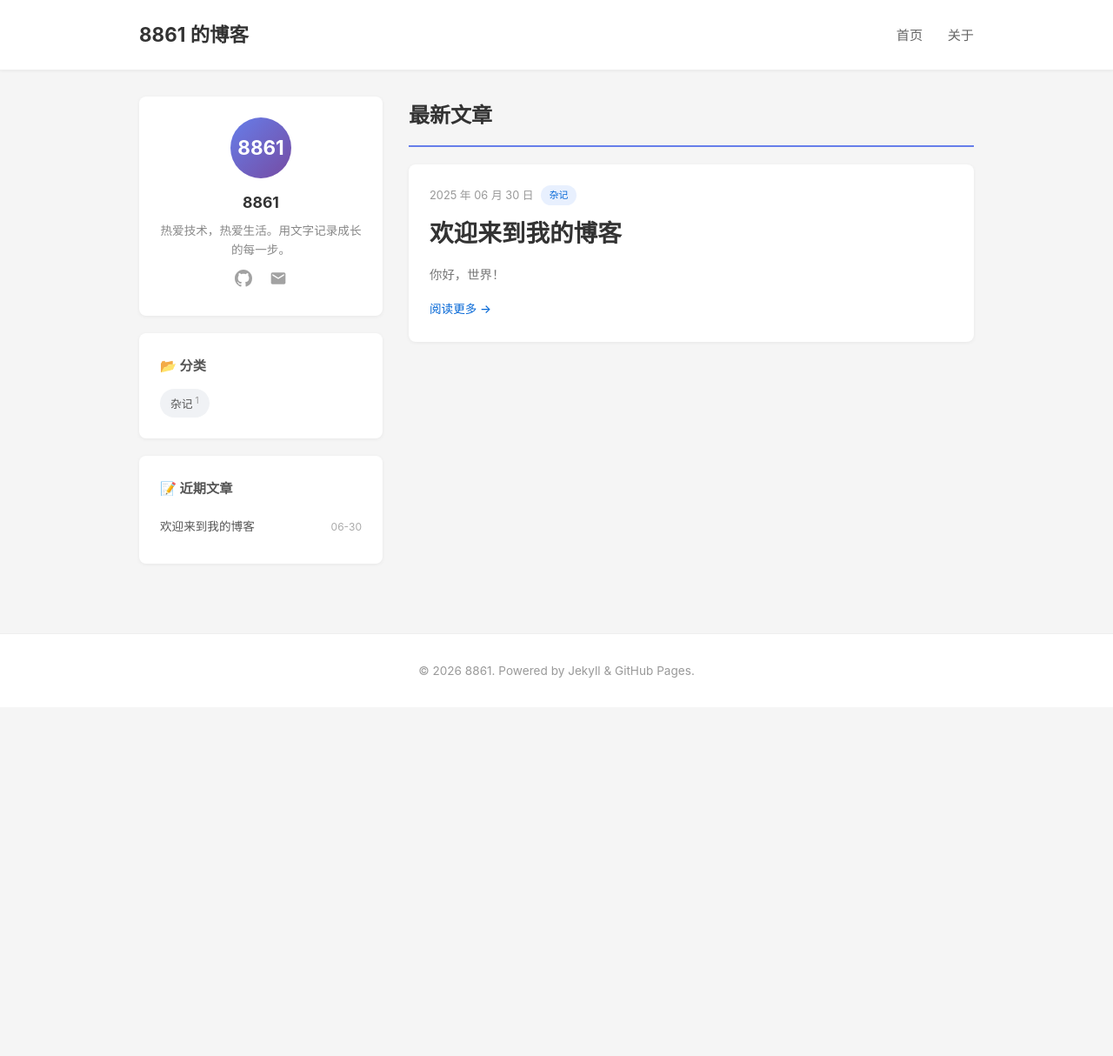
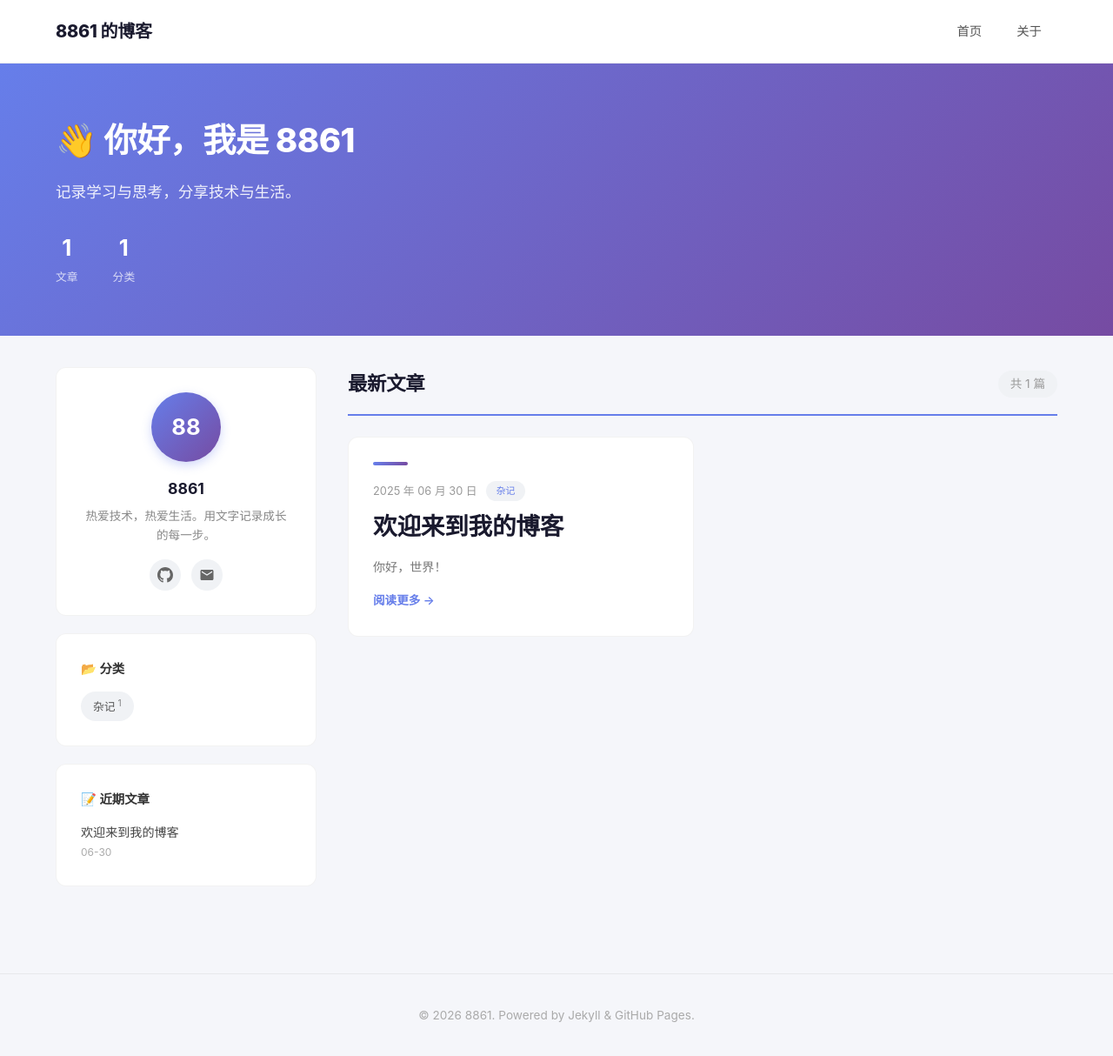
Before and after one commit to ldsun2024/ldsun2024.github.io, a Jekyll site: the page built from index.md, in a window 1280 px wide and 1215 px high. Shown: the whole window at 87% size. Built offline with Jekyll 4.4.1, drawn with Linux system fonts in a browser that asks for light colours.

Commit message:
首页改造: 宽版全屏设计 + Hero横幅 + 文章卡片网格

```diff
--- a/_layouts/default.html
+++ b/_layouts/default.html
@@ -20,7 +20,7 @@
     </div>
   </header>
 
-  <main class="container">
+  <main>
     {{ content }}
   </main>
 
--- a/_layouts/page.html
+++ b/_layouts/page.html
@@ -1,6 +1,7 @@
 ---
 layout: default
 ---
+<div class="container">
   <article class="page">
     <header class="page-header">
       <h1 class="page-title">{{ page.title }}</h1>
@@ -9,3 +10,4 @@ layout: default
       {{ content }}
     </div>
   </article>
+</div>
--- a/assets/css/style.css
+++ b/assets/css/style.css
@@ -1,4 +1,5 @@
-* {
+/* ========== Reset & Base ========== */
+*, *::before, *::after {
   margin: 0;
   padding: 0;
   box-sizing: border-box;
@@ -6,24 +7,26 @@
 
 body {
   font-family: -apple-system, BlinkMacSystemFont, "Segoe UI", "PingFang SC", "Microsoft YaHei", sans-serif;
-  line-height: 1.8;
-  color: #333;
-  background: #f5f5f5;
+  line-height: 1.7;
+  color: #1a1a2e;
+  background: #f5f6fa;
 }
 
 .container {
-  max-width: 1000px;
+  max-width: 1200px;
   margin: 0 auto;
-  padding: 0 20px;
+  padding: 0 24px;
 }
 
-/* Header */
+/* ========== Sticky Header ========== */
 .site-header {
-  background: #fff;
-  border-bottom: 1px solid #eee;
-  padding: 20px 0;
-  margin-bottom: 30px;
-  box-shadow: 0 1px 3px rgba(0,0,0,0.05);
+  background: rgba(255,255,255,0.95);
+  border-bottom: 1px solid rgba(0,0,0,0.06);
+  padding: 16px 0;
+  position: sticky;
+  top: 0;
+  z-index: 100;
+  backdrop-filter: blur(12px);
 }
 
 .site-header .container {
@@ -33,98 +36,175 @@ body {
 }
 
 .site-title {
-  font-size: 1.4em;
-  font-weight: 700;
-  color: #333;
+  font-size: 1.25em;
+  font-weight: 800;
+  color: #1a1a2e;
   text-decoration: none;
+  letter-spacing: -0.3px;
+}
+
+.site-nav {
+  display: flex;
+  gap: 4px;
 }
 
 .site-nav a {
-  margin-left: 24px;
-  color: #666;
+  padding: 8px 18px;
+  color: #555;
   text-decoration: none;
-  font-size: 0.95em;
-  transition: color 0.2s;
+  font-size: 0.9em;
+  font-weight: 500;
+  border-radius: 8px;
+  transition: all 0.2s;
 }
 
 .site-nav a:hover {
-  color: #0366d6;
+  background: #f0f2f5;
+  color: #1a1a2e;
 }
 
-/* ========== Home Two-column Layout ========== */
+/* ========== Hero Section ========== */
+.hero {
+  background: linear-gradient(135deg, #667eea 0%, #764ba2 100%);
+  padding: 56px 0;
+  color: #fff;
+}
+
+.hero-content {
+  position: relative;
+  z-index: 1;
+}
+
+.hero h1 {
+  font-size: 2.4em;
+  font-weight: 800;
+  margin-bottom: 12px;
+  letter-spacing: -0.5px;
+}
+
+.hero p {
+  font-size: 1.1em;
+  opacity: 0.9;
+  line-height: 1.6;
+}
+
+.hero-stats {
+  display: flex;
+  gap: 40px;
+  margin-top: 28px;
+}
+
+.hero-stats .stat-item {
+  text-align: center;
+}
+
+.hero-stats .stat-num {
+  font-size: 1.6em;
+  font-weight: 700;
+}
+
+.hero-stats .stat-label {
+  font-size: 0.8em;
+  opacity: 0.75;
+  margin-top: 2px;
+}
+
+/* ========== Home Layout ========== */
 .home-layout {
   display: flex;
-  gap: 30px;
+  gap: 36px;
   align-items: flex-start;
+  margin-top: 36px;
 }
 
-/* Sidebar */
+/* ========== Sidebar ========== */
 .sidebar {
-  flex: 0 0 280px;
+  flex: 0 0 300px;
   position: sticky;
-  top: 20px;
+  top: 90px;
 }
 
 .sidebar-card {
   background: #fff;
-  border-radius: 8px;
-  padding: 24px;
+  border-radius: 12px;
+  padding: 28px;
   margin-bottom: 20px;
-  box-shadow: 0 1px 4px rgba(0,0,0,0.06);
+  border: 1px solid rgba(0,0,0,0.05);
+  transition: box-shadow 0.2s;
 }
 
-.sidebar-card h3 {
-  font-size: 1.1em;
-  margin-bottom: 6px;
+.sidebar-card:hover {
+  box-shadow: 0 4px 20px rgba(0,0,0,0.06);
+}
+
+/* Profile card */
+.profile-card {
   text-align: center;
 }
 
-.sidebar-card h4 {
-  font-size: 0.95em;
-  margin-bottom: 12px;
-  color: #555;
-}
-
-.sidebar-card .bio {
-  font-size: 0.85em;
-  color: #888;
-  text-align: center;
-  line-height: 1.6;
-}
-
-/* Avatar */
 .avatar {
-  width: 70px;
-  height: 70px;
+  width: 80px;
+  height: 80px;
   border-radius: 50%;
   background: linear-gradient(135deg, #667eea, #764ba2);
   color: #fff;
-  font-size: 1.4em;
+  font-size: 1.6em;
   font-weight: 700;
   display: flex;
   align-items: center;
   justify-content: center;
-  margin: 0 auto 12px;
+  margin: 0 auto 16px;
+  box-shadow: 0 4px 12px rgba(102,126,234,0.3);
 }
 
-/* Social links */
+.profile-card h3 {
+  font-size: 1.1em;
+  margin-bottom: 6px;
+}
+
+.profile-card .bio {
+  font-size: 0.85em;
+  color: #888;
+  line-height: 1.6;
+  margin-bottom: 16px;
+}
+
 .social-links {
-  text-align: center;
-  margin-top: 12px;
+  display: flex;
+  justify-content: center;
+  gap: 12px;
 }
 
 .social-links a {
-  display: inline-block;
-  margin: 0 8px;
-  opacity: 0.6;
-  transition: opacity 0.2s;
+  display: inline-flex;
+  align-items: center;
+  justify-content: center;
+  width: 36px;
+  height: 36px;
+  border-radius: 50%;
+  background: #f0f2f5;
+  transition: all 0.2s;
 }
 
 .social-links a:hover {
-  opacity: 1;
+  background: #667eea;
 }
 
-/* Categories */
+.social-links a:hover svg {
+  fill: #fff;
+}
+
+/* Sidebar section */
+.sidebar-card h4 {
+  font-size: 0.9em;
+  font-weight: 700;
+  color: #333;
+  margin-bottom: 14px;
+  display: flex;
+  align-items: center;
+  gap: 8px;
+}
+
 .categories {
   display: flex;
   flex-wrap: wrap;
@@ -134,234 +214,323 @@ body {
 .category-tag {
   display: inline-block;
   background: #f0f2f5;
-  padding: 4px 12px;
+  padding: 5px 14px;
   border-radius: 20px;
   font-size: 0.8em;
   color: #555;
+  transition: all 0.2s;
+  cursor: default;
+}
+
+.category-tag:hover {
+  background: #667eea;
+  color: #fff;
 }
 
 .category-tag sup {
-  color: #999;
   margin-left: 3px;
   font-size: 0.8em;
+  opacity: 0.7;
 }
 
-/* Sidebar recent posts */
+.category-tag:hover sup {
+  opacity: 1;
+}
+
+/* Sidebar posts */
 .sidebar-posts {
   list-style: none;
 }
 
 .sidebar-posts li {
-  padding: 6px 0;
+  padding: 10px 0;
   border-bottom: 1px solid #f5f5f5;
-  display: flex;
-  justify-content: space-between;
-  align-items: center;
 }
 
 .sidebar-posts li:last-child {
   border-bottom: none;
+  padding-bottom: 0;
+}
+
+.sidebar-posts li:first-child {
+  padding-top: 0;
 }
 
 .sidebar-posts a {
-  color: #555;
+  display: block;
+  color: #444;
   text-decoration: none;
-  font-size: 0.85em;
-  flex: 1;
-  overflow: hidden;
-  text-overflow: ellipsis;
-  white-space: nowrap;
+  font-size: 0.88em;
+  line-height: 1.5;
+  transition: color 0.2s;
+  font-weight: 500;
 }
 
 .sidebar-posts a:hover {
-  color: #0366d6;
+  color: #667eea;
 }
 
 .sidebar-posts .post-date {
   font-size: 0.75em;
   color: #aaa;
-  margin-left: 8px;
-  flex-shrink: 0;
+  margin-top: 3px;
+  display: block;
 }
 
-/* Main content area */
+/* ========== Main Content Area ========== */
 .home-main {
   flex: 1;
   min-width: 0;
 }
 
-.section-title {
-  font-size: 1.5em;
-  color: #333;
-  margin-bottom: 20px;
-  padding-bottom: 12px;
+.section-header {
+  display: flex;
+  align-items: center;
+  justify-content: space-between;
+  margin-bottom: 24px;
+  padding-bottom: 16px;
   border-bottom: 2px solid #667eea;
 }
 
-/* Post cards */
+.section-title {
+  font-size: 1.4em;
+  font-weight: 700;
+  color: #1a1a2e;
+  letter-spacing: -0.3px;
+}
+
+.section-count {
+  font-size: 0.85em;
+  color: #999;
+  background: #f0f2f5;
+  padding: 4px 14px;
+  border-radius: 20px;
+}
+
+/* ========== Post Cards Grid ========== */
+.post-grid {
+  display: grid;
+  grid-template-columns: repeat(2, 1fr);
+  gap: 20px;
+}
+
 .post-card {
   background: #fff;
-  border-radius: 8px;
-  padding: 24px;
-  margin-bottom: 16px;
-  box-shadow: 0 1px 4px rgba(0,0,0,0.06);
-  transition: box-shadow 0.2s, transform 0.2s;
+  border-radius: 12px;
+  padding: 28px;
+  border: 1px solid rgba(0,0,0,0.05);
+  transition: all 0.25s ease;
+  display: flex;
+  flex-direction: column;
 }
 
 .post-card:hover {
-  box-shadow: 0 4px 12px rgba(0,0,0,0.1);
-  transform: translateY(-2px);
+  box-shadow: 0 8px 30px rgba(0,0,0,0.08);
+  transform: translateY(-4px);
+  border-color: transparent;
+}
+
+.post-card-accent {
+  width: 40px;
+  height: 4px;
+  border-radius: 4px;
+  background: linear-gradient(90deg, #667eea, #764ba2);
+  margin-bottom: 18px;
 }
 
 .post-card .post-meta {
   font-size: 0.8em;
   color: #999;
-  margin-bottom: 8px;
   display: flex;
   align-items: center;
-  gap: 8px;
+  gap: 10px;
+  flex-wrap: wrap;
+  margin-bottom: 10px;
 }
 
 .cat-badge {
   display: inline-block;
-  background: #e8f0fe;
-  color: #0366d6;
-  padding: 2px 10px;
+  background: #f0f2f5;
+  color: #667eea;
+  padding: 2px 12px;
   border-radius: 12px;
   font-size: 0.85em;
+  font-weight: 500;
 }
 
 .post-card h2 {
-  margin-bottom: 10px;
+  margin-bottom: 12px;
+  flex: 1;
 }
 
 .post-link {
   font-size: 1.15em;
-  color: #333;
+  color: #1a1a2e;
   text-decoration: none;
-  font-weight: 600;
+  font-weight: 700;
+  line-height: 1.4;
   transition: color 0.2s;
+  letter-spacing: -0.2px;
 }
 
 .post-link:hover {
-  color: #0366d6;
+  color: #667eea;
 }
 
 .post-excerpt {
   color: #777;
-  font-size: 0.9em;
+  font-size: 0.88em;
   line-height: 1.7;
-  margin-bottom: 12px;
+  margin-bottom: 16px;
+  display: -webkit-box;
+  -webkit-line-clamp: 3;
+  -webkit-box-orient: vertical;
+  overflow: hidden;
 }
 
 .read-more {
-  color: #0366d6;
+  color: #667eea;
   text-decoration: none;
   font-size: 0.85em;
-  font-weight: 500;
+  font-weight: 600;
+  transition: all 0.2s;
+  display: inline-flex;
+  align-items: center;
+  gap: 4px;
 }
 
 .read-more:hover {
-  text-decoration: underline;
+  gap: 8px;
 }
 
-/* ========== Post page ========== */
-.post-header, .page-header {
-  margin-bottom: 30px;
+/* ========== Post/Page Content ========== */
+.post, .page {
+  max-width: 800px;
+  margin: 40px auto;
 }
 
-.post-title, .page-title {
-  font-size: 2em;
-  color: #333;
-  margin-bottom: 10px;
-  line-height: 1.3;
+.post-header {
+  margin-bottom: 32px;
 }
 
-.post-meta {
+.post-title {
+  font-size: 2.2em;
+  font-weight: 800;
+  color: #1a1a2e;
+  margin-bottom: 12px;
+  line-height: 1.3;
+  letter-spacing: -0.5px;
+}
+
+.post-meta-bar {
+  display: flex;
+  align-items: center;
+  gap: 12px;
+  flex-wrap: wrap;
+}
+
+.post-meta-bar time {
   font-size: 0.9em;
   color: #999;
 }
 
-.category {
-  display: inline-block;
-  background: #f0f0f0;
-  padding: 2px 10px;
-  border-radius: 3px;
-  font-size: 0.85em;
-  margin-left: 5px;
+.post-content, .page-content {
+  font-size: 1.05em;
+  line-height: 1.9;
+  background: #fff;
+  padding: 36px 40px;
+  border-radius: 12px;
+  border: 1px solid rgba(0,0,0,0.05);
 }
 
-.post-content, .page-content {
-  font-size: 1.05em;
-  background: #fff;
-  padding: 30px;
-  border-radius: 8px;
-  box-shadow: 0 1px 4px rgba(0,0,0,0.06);
+.page-content {
+  min-height: 200px;
 }
 
 .post-content h2, .page-content h2 {
-  margin: 30px 0 15px;
+  font-size: 1.5em;
+  font-weight: 700;
+  margin: 36px 0 16px;
   padding-bottom: 8px;
-  border-bottom: 1px solid #eee;
+  border-bottom: 2px solid #f0f2f5;
+  color: #1a1a2e;
 }
 
 .post-content h3 {
-  margin: 25px 0 10px;
+  font-size: 1.2em;
+  font-weight: 600;
+  margin: 28px 0 12px;
+  color: #1a1a2e;
 }
 
-.post-content p {
-  margin-bottom: 16px;
+.post-content p, .page-content p {
+  margin-bottom: 18px;
+  color: #444;
 }
 
-.post-content a {
-  color: #0366d6;
+.post-content a, .page-content a {
+  color: #667eea;
+  text-decoration: underline;
+  text-underline-offset: 2px;
 }
 
 .post-content code {
-  background: #f0f0f0;
-  padding: 2px 6px;
-  border-radius: 3px;
-  font-size: 0.9em;
+  background: #f0f2f5;
+  padding: 2px 8px;
+  border-radius: 4px;
+  font-size: 0.88em;
+  color: #e74c6f;
 }
 
 .post-content pre {
-  background: #f5f5f5;
-  padding: 16px;
-  border-radius: 5px;
+  background: #1a1a2e;
+  color: #e8e8e8;
+  padding: 20px 24px;
+  border-radius: 10px;
   overflow-x: auto;
-  margin-bottom: 16px;
+  margin-bottom: 20px;
+  font-size: 0.9em;
+  line-height: 1.6;
 }
 
 .post-content pre code {
   background: none;
+  color: inherit;
   padding: 0;
 }
 
 .post-content blockquote {
-  border-left: 4px solid #0366d6;
-  padding-left: 16px;
-  margin: 16px 0;
-  color: #666;
+  border-left: 4px solid #667eea;
+  padding: 16px 20px;
+  margin: 20px 0;
+  background: #f8f9fc;
+  border-radius: 0 8px 8px 0;
+  color: #555;
+}
+
+.post-content blockquote p:last-child {
+  margin-bottom: 0;
 }
 
 .post-content img {
   max-width: 100%;
-  border-radius: 5px;
+  border-radius: 10px;
+  margin: 20px 0;
+  box-shadow: 0 2px 12px rgba(0,0,0,0.08);
 }
 
-/* Footer */
+/* ========== Footer ========== */
 .site-footer {
-  margin-top: 60px;
-  padding: 30px 0;
-  border-top: 1px solid #eee;
+  margin-top: 80px;
+  padding: 36px 0;
+  border-top: 1px solid rgba(0,0,0,0.06);
   text-align: center;
-  color: #999;
+  color: #aaa;
   font-size: 0.85em;
-  background: #fff;
 }
 
-/* Responsive */
-@media (max-width: 768px) {
+/* ========== Responsive ========== */
+@media (max-width: 900px) {
   .home-layout {
     flex-direction: column;
   }
@@ -370,7 +539,34 @@ body {
     width: 100%;
     position: static;
   }
-  .post-content {
+  .post-grid {
+    grid-template-columns: 1fr;
+  }
+  .hero h1 {
+    font-size: 1.8em;
+  }
+  .post-content, .page-content {
+    padding: 24px;
+  }
+}
+
+@media (max-width: 600px) {
+  .container {
+    padding: 0 16px;
+  }
+  .hero {
+    padding: 36px 0;
+  }
+  .hero h1 {
+    font-size: 1.5em;
+  }
+  .hero-stats {
+    gap: 24px;
+  }
+  .post-card {
     padding: 20px;
   }
+  .post-title {
+    font-size: 1.6em;
+  }
 }
--- a/index.md
+++ b/index.md
@@ -3,63 +3,92 @@ layout: default
 title: 首页
 ---
 
-<div class="home-layout">
-  <aside class="sidebar">
-    <div class="sidebar-card">
-      <div class="avatar">8861</div>
-      <h3>{{ site.author }}</h3>
-      <p class="bio">{{ site.bio }}</p>
-      <div class="social-links">
-        <a href="https://github.com/{{ site.github }}" target="_blank" title="GitHub">
-          <svg height="20" width="20" viewBox="0 0 16 16" fill="#666"><path d="M8 0C3.58 0 0 3.58 0 8c0 3.54 2.29 6.53 5.47 7.59.4.07.55-.17.55-.38 0-.19-.01-.82-.01-1.49-2.01.37-2.53-.49-2.69-.94-.09-.23-.48-.94-.82-1.13-.28-.15-.68-.52-.01-.53.63-.01 1.08.58 1.23.82.72 1.21 1.87.87 2.33.66.07-.52.28-.87.51-1.07-1.78-.2-3.64-.89-3.64-3.95 0-.87.31-1.59.82-2.15-.08-.2-.36-1.02.08-2.12 0 0 .67-.21 2.2.82.64-.18 1.32-.27 2-.27.68 0 1.36.09 2 .27 1.53-1.04 2.2-.82 2.2-.82.44 1.1.16 1.92.08 2.12.51.56.82 1.27.82 2.15 0 3.07-1.87 3.75-3.65 3.95.29.25.54.73.54 1.48 0 1.07-.01 1.93-.01 2.2 0 .21.15.46.55.38A8.013 8.013 0 0016 8c0-4.42-3.58-8-8-8z"/></svg>
-        </a>
-        <a href="mailto:{{ site.email }}" title="Email">
-          <svg height="20" width="20" viewBox="0 0 24 24" fill="#666"><path d="M20 4H4c-1.1 0-2 .9-2 2v12c0 1.1.9 2 2 2h16c1.1 0 2-.9 2-2V6c0-1.1-.9-2-2-2zm0 4l-8 5-8-5V6l8 5 8-5v2z"/></svg>
-        </a>
+<!-- Hero Section -->
+<div class="hero">
+  <div class="container">
+    <div class="hero-content">
+      <h1>👋 你好，我是 8861</h1>
+      <p>记录学习与思考，分享技术与生活。</p>
+      <div class="hero-stats">
+        <div class="stat-item">
+          <div class="stat-num">{{ site.posts | size }}</div>
+          <div class="stat-label">文章</div>
+        </div>
+        <div class="stat-item">
+          <div class="stat-num">{{ site.categories | size }}</div>
+          <div class="stat-label">分类</div>
+        </div>
       </div>
     </div>
+  </div>
+</div>
 
-    <div class="sidebar-card">
-      <h4>📂 分类</h4>
-      <div class="categories">
-        {% assign cats = site.categories | sort %}
-        {% for cat in cats %}
-        <span class="category-tag">{{ cat[0] }}<sup>{{ cat[1] | size }}</sup></span>
+<div class="container">
+  <div class="home-layout">
+    <!-- Sidebar -->
+    <aside class="sidebar">
+      <div class="sidebar-card profile-card">
+        <div class="avatar">88</div>
+        <h3>{{ site.author }}</h3>
+        <p class="bio">{{ site.bio }}</p>
+        <div class="social-links">
+          <a href="https://github.com/{{ site.github }}" target="_blank" title="GitHub">
+            <svg height="18" width="18" viewBox="0 0 16 16" fill="#666"><path d="M8 0C3.58 0 0 3.58 0 8c0 3.54 2.29 6.53 5.47 7.59.4.07.55-.17.55-.38 0-.19-.01-.82-.01-1.49-2.01.37-2.53-.49-2.69-.94-.09-.23-.48-.94-.82-1.13-.28-.15-.68-.52-.01-.53.63-.01 1.08.58 1.23.82.72 1.21 1.87.87 2.33.66.07-.52.28-.87.51-1.07-1.78-.2-3.64-.89-3.64-3.95 0-.87.31-1.59.82-2.15-.08-.2-.36-1.02.08-2.12 0 0 .67-.21 2.2.82.64-.18 1.32-.27 2-.27.68 0 1.36.09 2 .27 1.53-1.04 2.2-.82 2.2-.82.44 1.1.16 1.92.08 2.12.51.56.82 1.27.82 2.15 0 3.07-1.87 3.75-3.65 3.95.29.25.54.73.54 1.48 0 1.07-.01 1.93-.01 2.2 0 .21.15.46.55.38A8.013 8.013 0 0016 8c0-4.42-3.58-8-8-8z"/></svg>
+          </a>
+          <a href="mailto:{{ site.email }}" title="Email">
+            <svg height="18" width="18" viewBox="0 0 24 24" fill="#666"><path d="M20 4H4c-1.1 0-2 .9-2 2v12c0 1.1.9 2 2 2h16c1.1 0 2-.9 2-2V6c0-1.1-.9-2-2-2zm0 4l-8 5-8-5V6l8 5 8-5v2z"/></svg>
+          </a>
+        </div>
+      </div>
+
+      <div class="sidebar-card">
+        <h4>📂 分类</h4>
+        <div class="categories">
+          {% assign cats = site.categories | sort %}
+          {% for cat in cats %}
+          <span class="category-tag">{{ cat[0] }}<sup>{{ cat[1] | size }}</sup></span>
+          {% endfor %}
+        </div>
+      </div>
+
+      <div class="sidebar-card">
+        <h4>📝 近期文章</h4>
+        <ul class="sidebar-posts">
+          {% for post in site.posts limit:5 %}
+          <li>
+            <a href="{{ post.url | relative_url }}">{{ post.title }}</a>
+            <span class="post-date">{{ post.date | date: "%m-%d" }}</span>
+          </li>
+          {% endfor %}
+        </ul>
+      </div>
+    </aside>
+
+    <!-- Main Content -->
+    <main class="home-main">
+      <div class="section-header">
+        <h2 class="section-title">最新文章</h2>
+        <span class="section-count">共 {{ site.posts | size }} 篇</span>
+      </div>
+
+      <div class="post-grid">
+        {% for post in site.posts %}
+        <article class="post-card">
+          <div class="post-card-accent"></div>
+          <div class="post-meta">
+            <time datetime="{{ post.date | date_to_xmlschema }}">{{ post.date | date: "%Y 年 %m 月 %d 日" }}</time>
+            {% if post.categories %}
+            {% for cat in post.categories %}
+            <span class="cat-badge">{{ cat }}</span>
+            {% endfor %}
+            {% endif %}
+          </div>
+          <h2><a class="post-link" href="{{ post.url | relative_url }}">{{ post.title }}</a></h2>
+          <p class="post-excerpt">{{ post.excerpt | strip_html | truncate: 150 }}</p>
+          <a class="read-more" href="{{ post.url | relative_url }}">阅读更多 →</a>
+        </article>
         {% endfor %}
       </div>
-    </div>
-
-    <div class="sidebar-card">
-      <h4>📝 近期文章</h4>
-      <ul class="sidebar-posts">
-        {% for post in site.posts limit:5 %}
-        <li>
-          <a href="{{ post.url | relative_url }}">{{ post.title }}</a>
-          <span class="post-date">{{ post.date | date: "%m-%d" }}</span>
-        </li>
-        {% endfor %}
-      </ul>
-    </div>
-  </aside>
-
-  <main class="home-main">
-    <h1 class="section-title">最新文章</h1>
-    {% for post in site.posts %}
-    <article class="post-card">
-      <div class="post-card-body">
-        <div class="post-meta">
-          <time datetime="{{ post.date | date_to_xmlschema }}">{{ post.date | date: "%Y 年 %m 月 %d 日" }}</time>
-          {% if post.categories %}
-          {% for cat in post.categories %}
-          <span class="cat-badge">{{ cat }}</span>
-          {% endfor %}
-          {% endif %}
-        </div>
-        <h2><a class="post-link" href="{{ post.url | relative_url }}">{{ post.title }}</a></h2>
-        <p class="post-excerpt">{{ post.excerpt | strip_html | truncate: 150 }}</p>
-        <a class="read-more" href="{{ post.url | relative_url }}">阅读更多 →</a>
-      </div>
-    </article>
-    {% endfor %}
-  </main>
+    </main>
+  </div>
 </div>
```
Also changed, not shown: _layouts/post.html (+4 -4 lines). Lines whose indentation alone changed are shown as unchanged.
